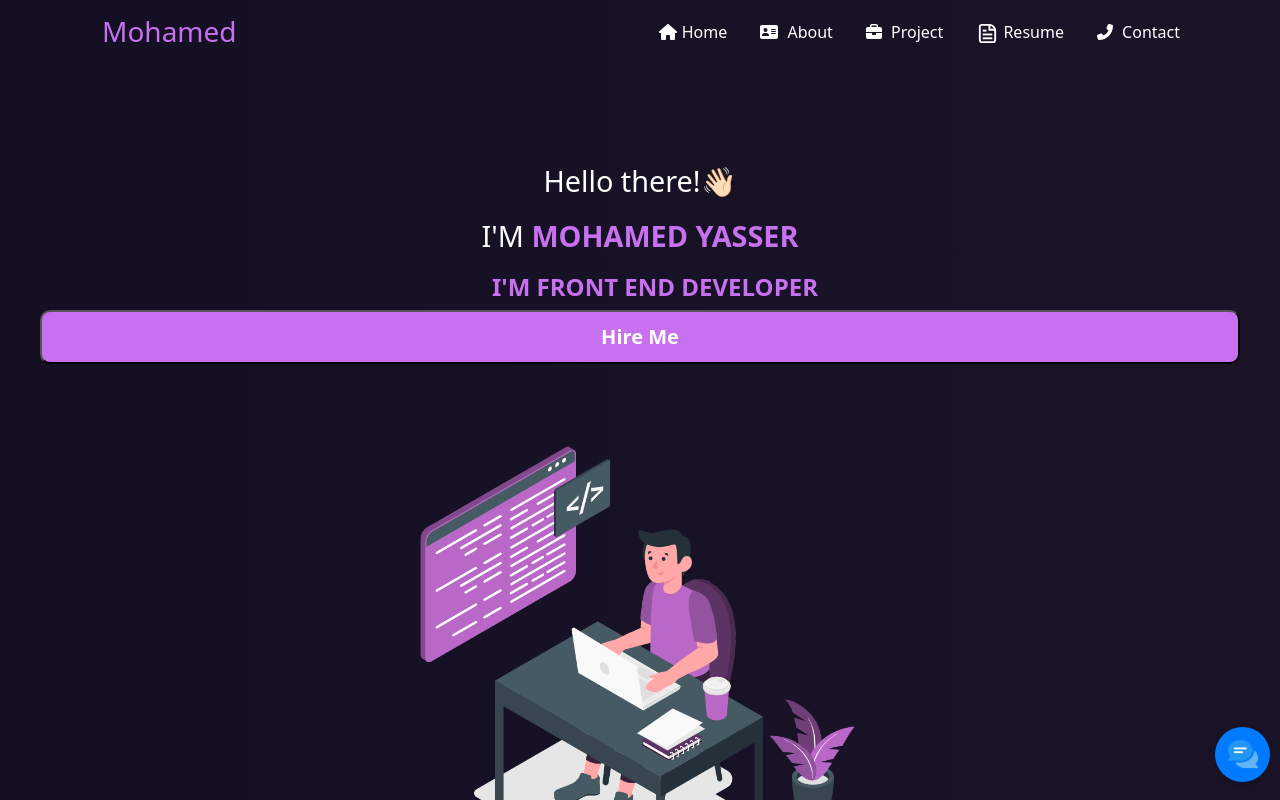
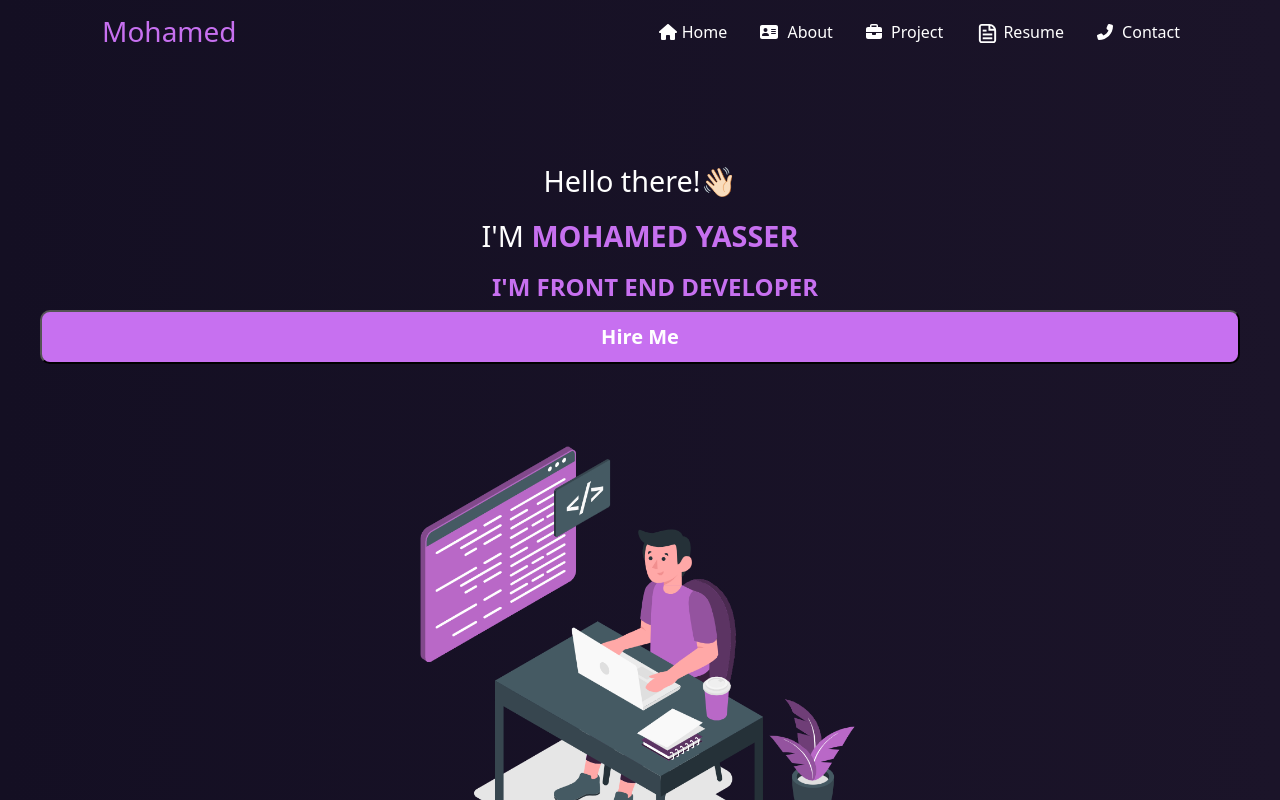
Before and after one commit to Mhmdyasser33/my_portoflio, a React (Create React App) app: page / in a window 1280 px wide. Shown: the top 800 px of the page. Built offline with nearby package versions, Linux system fonts and the light colour scheme.

Commit message:
remove chatbot

```diff
--- a/src/Components/Home/Home.js
+++ b/src/Components/Home/Home.js
@@ -80,56 +80,9 @@ const Home = () => {
         </div>
       </section>
 
-      {/* Chatbot Toggle Button */}
-      <div className='chat-icon' onClick={toggleChat} style={{
-    position: 'fixed',
-    bottom: '3px',
-    right: '10px',
-    background: '#007bff',
-    borderRadius: '50%',
-    boxShadow: '0px 4px 8px rgba(0, 0, 0, 0.2)',
-    width: '55px',
-    height: '55px',
-    display: 'flex',
-    justifyContent: 'center',
-    alignItems: 'center',
-    cursor: 'pointer',
-    transition: 'background 0.3s, transform 0.2s',
-}}
->
-    <img src={chatIcon} alt='Chat Icon' style={{ width: '30px', height: '30px' }} /> {/* Adjusted icon size */}
-</div>
 
-{isChatOpen && (
-  <div className='chatbot-container' style={{
-    position: 'fixed',
-    bottom: '10%',
-    right: '5%',
-    width: '80%',
-    maxWidth: '400px',
-    height: '80%',
-    maxHeight: '500px',
-    background: '#fff',
-    boxShadow: '0px 4px 8px rgba(0, 0, 0, 0.2)',
-    borderRadius: '10px',
-    overflow: 'hidden',
-    zIndex: '1000',
-  }}>
-    <iframe
-      src="https://www.chatbase.co/chatbot-iframe/FXIThgM3FlWFTfFUEB70_"
-      width="100%"
-      height="100%"
-      style={{
-        border: "none",
-        minHeight: "500px",
-        padding: "10px",
-        borderRadius: "10px",
-        boxShadow: "0px 4px 8px rgba(0, 0, 0, 0.1)",
-      }}
-      title="Chatbot"
-    />
-  </div>
-)}
+
+
     </>
   );
 }
```
